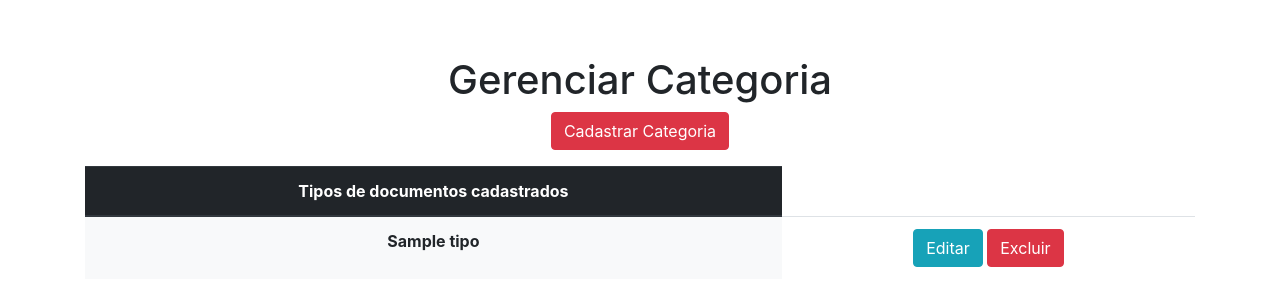
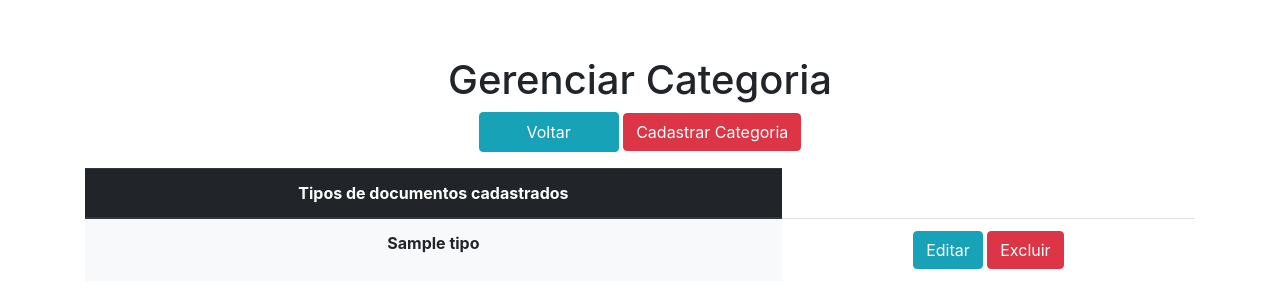
Before and after one commit to brunogomesifrn/pi19upload, a Django app: page /tipo/ in a window 1280 px wide. Shown: the top 308 px of the page. Run offline with Django 3.2, Linux system fonts and the light colour scheme; tables that the repository leaves empty hold one stand-in row (values such as "Sample post"); some libraries are stand-ins or nearby versions.

Commit message:
atualizando

```diff
--- a/core/templates/tipo.html
+++ b/core/templates/tipo.html
@@ -22,7 +22,9 @@
 <div class="col-lg-12 mb-12">
 
 <h1> Gerenciar Categoria</h1>
-<p><a href="{% url 'tipo_cadastrar' %}"><button type="button" class="btn btn-danger"> Cadastrar Categoria</button></a></p>
+<p>
+	<a href="{% url 'cadastro' %}"><button type="button" class="btn btn-info" style="width: 140px; height: 40px">Voltar</button>  </a><a href="{% url 'tipo_cadastrar' %}"><button type="button" class="btn btn-danger"> Cadastrar Categoria</button></a>
+</p>
 
             <table class="table">
               <thead class="thead-dark">
--- a/core/templates/tipo_cadastro.html
+++ b/core/templates/tipo_cadastro.html
@@ -36,7 +36,7 @@
 
 
  		  <a href="{% url 'tipo' %}"><button type="button" class="btn btn-info" style="width: 140px; height: 40px">Voltar</button></a>
-          <button type="submit" class="btn btn-info" id="sendMessageButton" style="width: 140px; height: 40px">Salvar</button>
+         <a href="{% url 'cadastro' %}"><button type="submit" class="btn btn-info" id="sendMessageButton" style="width: 140px; height: 40px">Salvar</button></a>
 
 
         </div>
```
